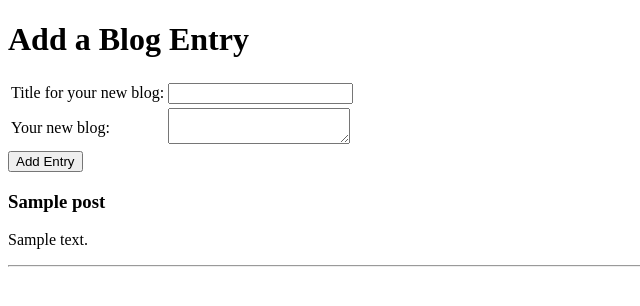
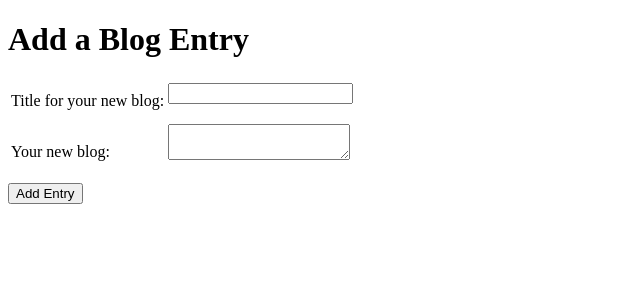
Before and after one commit to amitchell05/blogz, a Flask app: template templates/newpost.html in a window 1280 px wide. Shown: the part 26-332 px from the top of the page, without its empty margins (0-640 px from the left). Run offline with Flask 2, Linux system fonts and the light colour scheme; the template is opened without the code that fills it: most values are stand-ins (such as "Sample title", 1, 10 or a date in 2020); data that the repository does not hold is empty.

Commit message:
List and Create Posts without preserving content

```diff
--- a/main.py
+++ b/main.py
@@ -6,6 +6,7 @@ app.config['DEBUG'] = True
 app.config['SQLALCHEMY_DATABASE_URI'] = 'mysql+pymysql://build-a-blog:holi!f4me@localhost:8889/build-a-blog'
 app.config['SQLALCHEMY_ECHO'] = True
 db = SQLAlchemy(app)
+app.secret_key = 'wTq2aV3ssbqsvaSW'
 
 class Blog(db.Model):
 
@@ -19,32 +20,42 @@ class Blog(db.Model):
 
 @app.route('/blog', methods=['POST', 'GET'])
 def blog():
-    return render_template('blog.html', title="Build a Blog")
+    posts = Blog.query.all()
+    return render_template('blog.html', title="Build a Blog", posts=posts)
 
 @app.route('/newpost', methods=['POST', 'GET'])
 def newpost():
 
+    title_error = ""
+    body_error = ""
+
     if request.method == 'POST':
-        title = request.form['title']
-        body = request.form['body']
-        new_post = Blog(title, body)
-        db.session.add(new_post)
-        db.session.commit()
+        blog_title = request.form['blog_title']
+        blog_body = request.form['blog_body']
+
+        if len(blog_title) == 0:
+            title_error = 'Please fill in the title'
+
+        if len(blog_body) == 0:
+            body_error = 'Please fill in the body'
+
+        if len(blog_title) == 0 and len(blog_body) == 0:
+            title_error = 'Please fill in the title'
+            body_error = 'Please fill in the body'
+
+        if len(blog_title) != 0 and len(blog_body) != 0:
+            new_post = Blog(blog_title, blog_body)
+            db.session.add(new_post)
+            db.session.commit()
+            flash('New post created!')
+            return redirect('/blog')
 
     posts = Blog.query.all()
-    return render_template('newpost.html', title="Add a Blog Entry", posts=posts)
+
+    return render_template('newpost.html', title="Add Blog Entry",
+    posts=posts,
+    title_error=title_error,
+    body_error=body_error)
 
 if __name__ == "__main__":
     app.run()
-
-
-"""
-        if len(title) != 0 and len(body) != 0:
-            new_post = Blog(title, body)
-            db.session.add(new_post)
-            db.session.commit()
-            flash('New post created')
-            return redirect('/blog', new_post=new_post)
-        else:
-            flash('Blog title or blog content invalid')
-"""
--- a/templates/base.html
+++ b/templates/base.html
@@ -2,6 +2,12 @@
 <html>
     <head>
         <title>{{title}}</title>
+        <style>
+            .error {
+                color: red;
+                font-style: italic;
+            }
+        </style>
     </head>
 <body>
     <nav>
--- a/templates/blog.html
+++ b/templates/blog.html
@@ -9,8 +9,8 @@
     {% else %}
 
         {% for post in posts %}
-        <h3>{{post.title}}</h3>
-        <p>{{post.body}}</p>
+        <h2>{{post.blog_title}}</h2>
+        <p>{{post.blog_body}}</p>
         <hr />
         {% endfor %}
 
--- a/templates/display_post.html
+++ b/templates/display_post.html
@@ -3,8 +3,8 @@
 {% block content %}
 
 <form>
-    <h1>{{title}}</h1>
-    <p>{{body}}</p>
+    <h1>{{blog_title}}</h1>
+    <p>{{blog_body}}</p>
 </form>
 
 {% endblock %}
--- a/templates/newpost.html
+++ b/templates/newpost.html
@@ -7,29 +7,19 @@
             <tr>
                 <td><label>Title for your new blog:</label></td>
                 <td>
-                    <input name="title" type="text" />
+                    <input name="blog_title" type="text" />
+                    <p class="error">{{title_error}}</p>
                 </td>
             </tr>
             <tr>
                 <td><label>Your new blog:</label></td>
                 <td>
-                    <textarea name="body"></textarea>
+                    <textarea name="blog_body"></textarea>
+                    <p class="error">{{body_error}}</p>
                 </td>
             </tr>
             </table>
             <input type="submit" value="Add Entry" />
     </form>
 
-    {% if posts|length == 0 %}
-    <p> No posts yet</p>
-    {% else %}
-
-        {% for post in posts %}
-        <h3>{{post.title}}</h3>
-        <p>{{post.body}}</p>
-        <hr />
-        {% endfor %}
-
-    {% endif %}
-
 {% endblock %}
```
